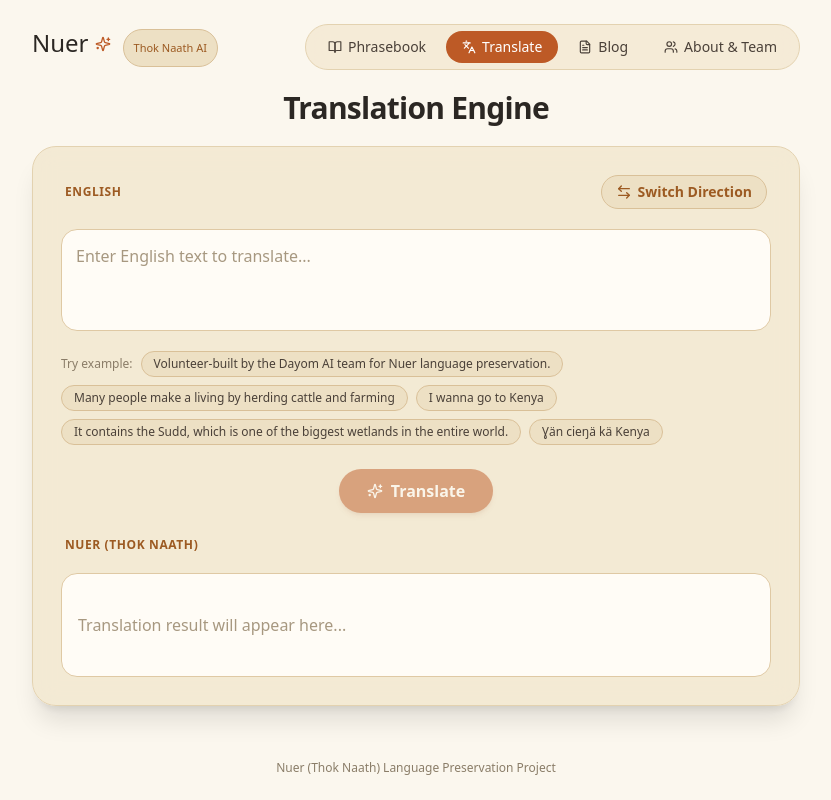
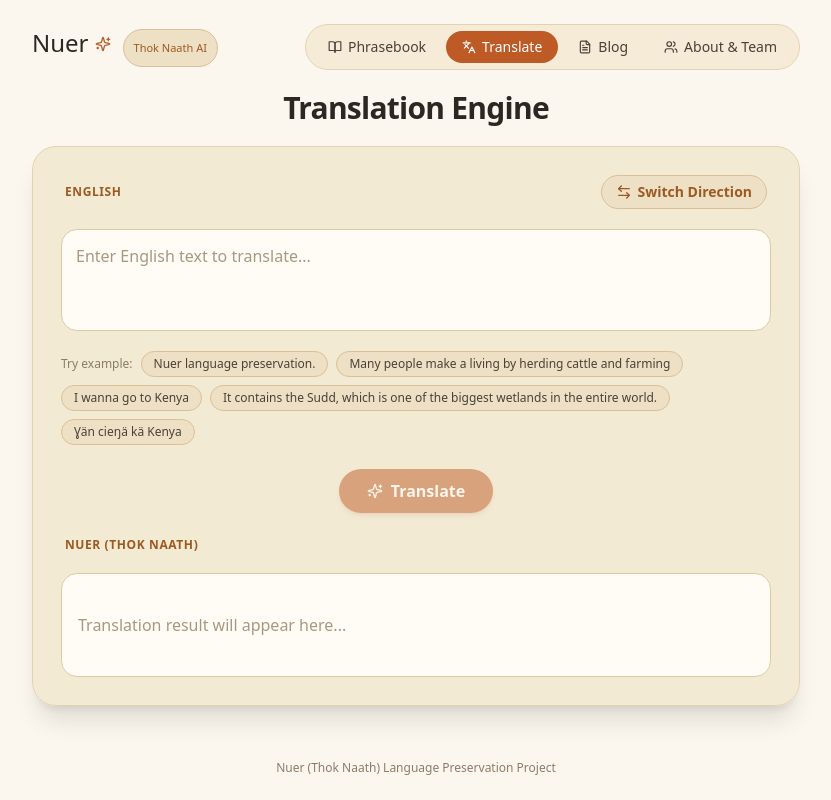
Before and after one commit to bielng/Nuer_phrasebook_demo_v1, a React (Vite) app: page / in a window 1280 px wide. Both pictures are taken after a click on the button "Translate". Shown: the whole page, without its empty margins (224-1055 px from the left). Built offline with nearby package versions, Linux system fonts and the light colour scheme.

Commit message:
sentences updates

```diff
--- a/src/components/TranslatorView.jsx
+++ b/src/components/TranslatorView.jsx
@@ -11,7 +11,7 @@ import {
 import { translateText } from "../services/translate";
 
 const SAMPLE_INPUTS = [
-  "Volunteer-built by the Dayom AI team for Nuer language preservation.",
+  "Nuer language preservation.",
   "Many people make a living by herding cattle and farming",
   "I wanna go to Kenya",
   "It contains the Sudd, which is one of the biggest wetlands in the entire world.",
```
